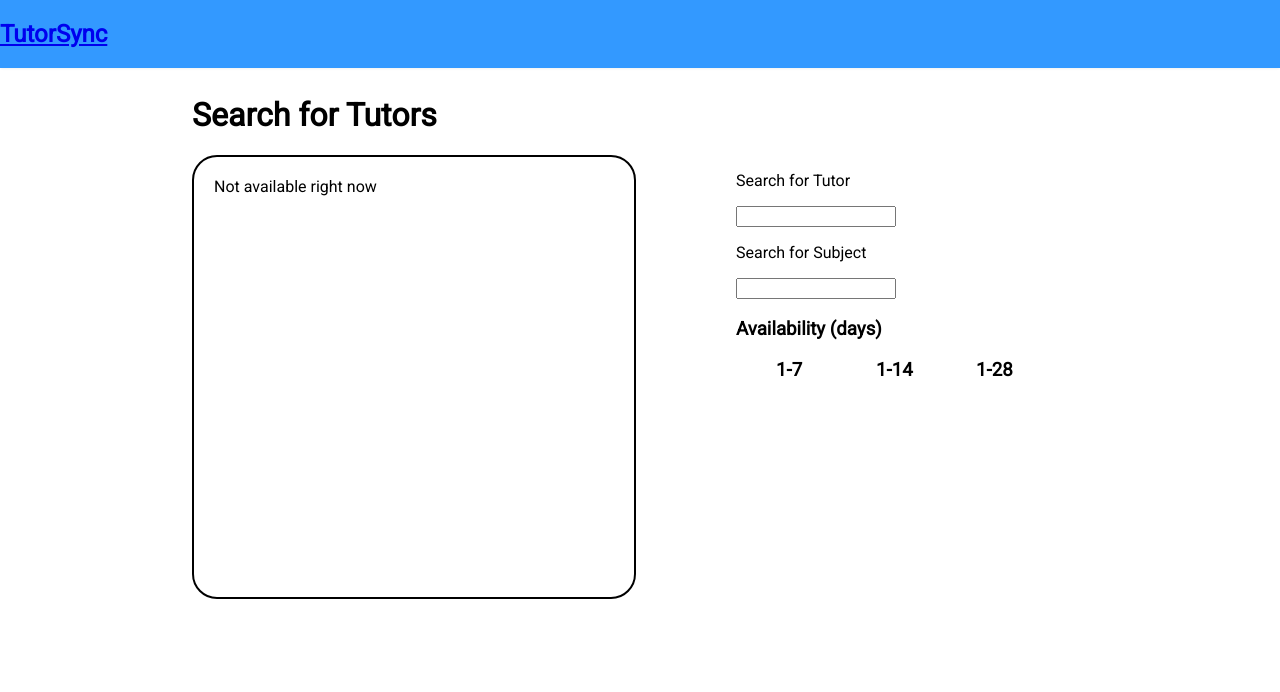
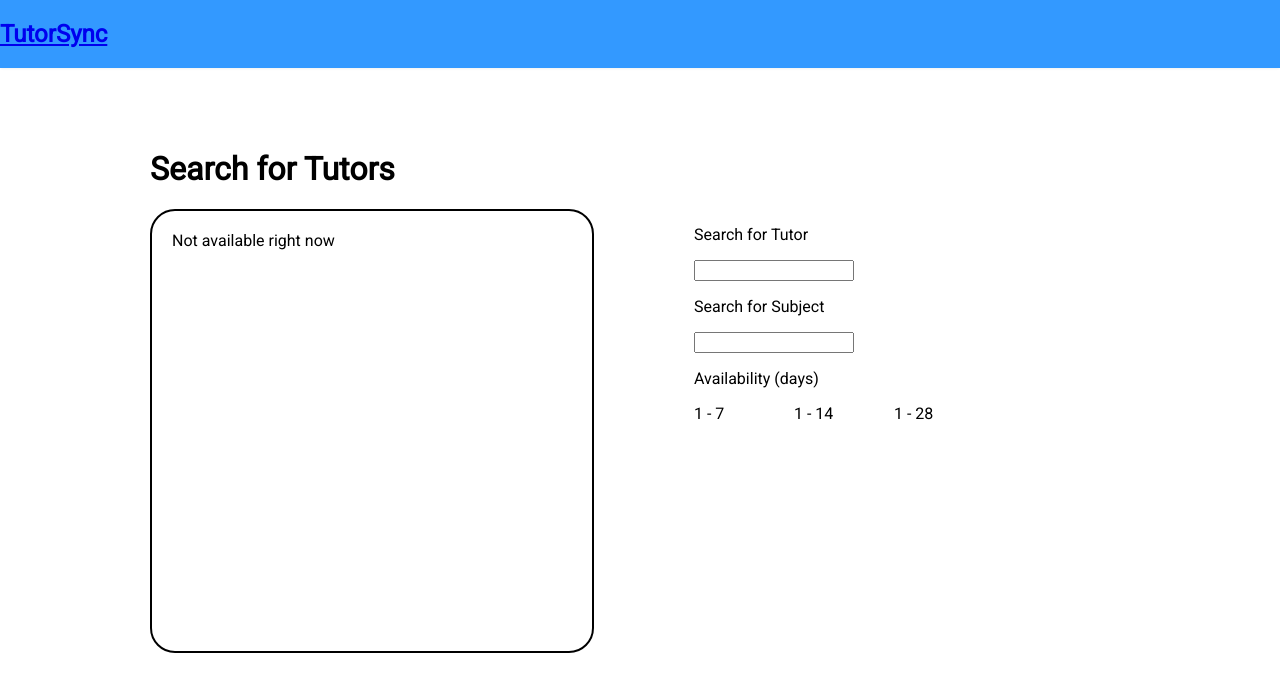
Before and after one commit to CS673-Team-ASync/tutorsync, a React (Create React App) app: page /SearchPage in a window 1280 px wide. Shown: the top 692 px of the page. Built offline with nearby package versions, Linux system fonts and the light colour scheme.

Commit message:
update my code
please check my code again. Have made some change.

```diff
--- a/src/component/SearchPage/SearchPage.css
+++ b/src/component/SearchPage/SearchPage.css
@@ -1,13 +1,13 @@
 .search1{
-    margin-left: 2in;
-    margin-top: 1in;
+    margin-left: 150px;
+    margin-top: 150px;
     text-align: left;
   }
 
 .search2{
     position: relative;
     text-align: left;
-    float: left;
+    display: inline-block;
     margin-left: 100px;
   }
 
--- a/src/component/SearchPage/SearchPage.js
+++ b/src/component/SearchPage/SearchPage.js
@@ -4,7 +4,6 @@ import "./SearchPage.css";
 const SearchPage = () => {
 
     return <div>
-        <body>
             <div className = "search1">
                 <h1>
                 Search for Tutors
@@ -13,9 +12,10 @@ const SearchPage = () => {
                 Not available right now
                 </div>
 
+
                 <div className = "search2">
                     <p>
-                    <label class="title" for="tutor-search">Search for Tutor</label>
+                    <label for="tutor-search">Search for Tutor</label>
                     </p>
                     <input type= "text" id="name" name="name" aria-label="Search through site content"></input>
 
@@ -24,18 +24,18 @@ const SearchPage = () => {
                     </p>
                     <input type= "text" id="subject" name="subject" aria-label="Search through site content"></input>
 
-                    <h3>
+                    <p>
                     Availability (days)
-                    <ul>
-                    <li className ="search4">1-7</li>
-                    <li className ="search4">1-14</li>
-                    <li className ="search4">1-28</li>
-                    </ul>
-                    </h3>
+                    </p>
+
+                    <li className ="search4">1 - 7</li>
+                    <li className ="search4">1 - 14</li>
+                    <li className ="search4">1 - 28</li>
+
+
                 </div>
             </div>
 
-        </body>
     </div>
 }
 
```
